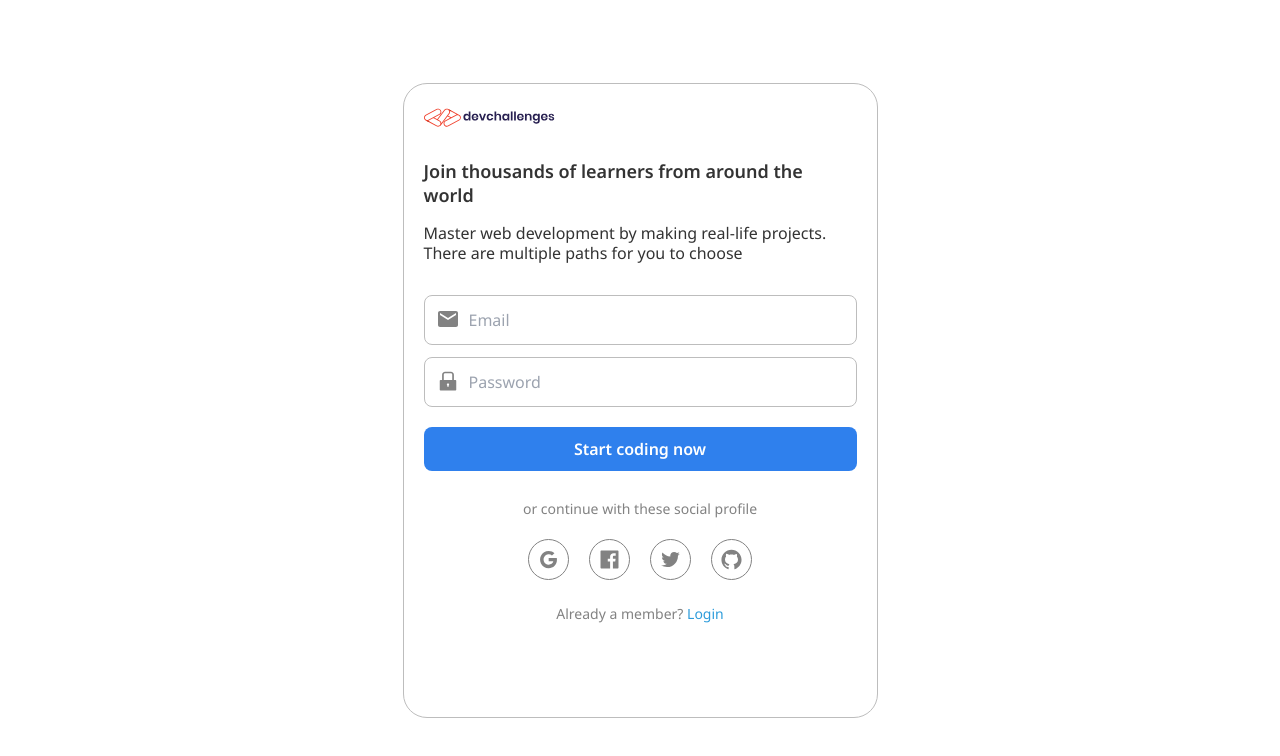
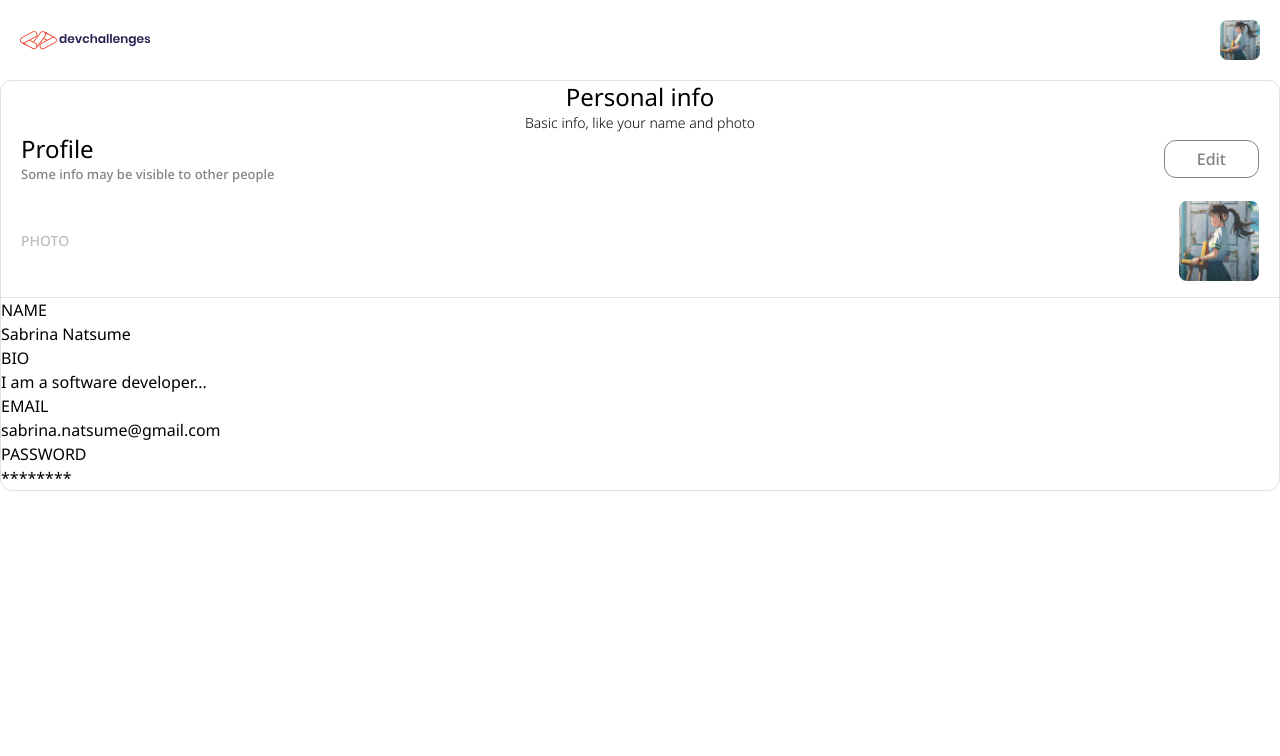
Before and after one commit to ronaldlamdev/login-authentication, a React (Vite) app: page / in a window 1280 px wide. Shown: the top 756 px of the page. Built offline with nearby package versions, Linux system fonts and the light colour scheme.

Commit message:
created profile section tsx

```diff
--- a/src/App.tsx
+++ b/src/App.tsx
@@ -1,9 +1,10 @@
 import Main from "./assets/sections/Main"
+import Profile from "./assets/sections/Profile"
 
 const App = () => {
   return (
     <>
-      <Main />
+      <Profile />
     </>
   )
 }
--- /dev/null
+++ b/src/assets/sections/Profile.tsx
@@ -0,0 +1,56 @@
+import Logo from '../images/devchallenges.svg';
+import Pfp from '../images/animegirl.jpg';
+
+const Profile = () => {
+  return (
+    <div className=''>
+      {/* Header */}
+      <header className='p-5 flex justify-between'>
+        <img src={Logo} alt="logo"/>
+        <img src={Pfp} alt='profile picture' className='w-10 h-10 rounded-lg'/>
+      </header>
+      <div className='md:border md:border-[#E0E0E0] md:rounded-xl'>
+        {/*  */}
+        <div className='px-5 flex flex-col items-center'>
+          <h1 className='text-[#000000] text-2xl'>Personal info</h1>
+          <h2 className='text-[#000000] text-sm font-light'>Basic info, like your name and photo</h2>
+        </div>
+        <div className='px-5 flex justify-between items-center'>
+          <div>
+            <h1 className='text-2xl text-[#000000]'>Profile</h1>
+            <h2 className='text-[#828282] text-[.813rem] font-medium'>
+              Some info may be visible to other people
+            </h2>
+          </div>
+          <button className='text-[#828282] font-medium rounded-xl px-8 py-[.375rem] border-[#828282] border'>
+            Edit
+          </button>
+        </div>
+      <div>
+        <div className='px-5 flex justify-between items-center border-b py-4 border-[#E0E0E0]'>
+          <h3 className='text-[#BDBDBD] font-medium text-sm'>PHOTO</h3>
+          <img src={Pfp} alt='profile picture' className='w-20 h-20 rounded-lg'/>
+        </div>
+        <div>
+          <h3>NAME</h3>
+          <h3>Sabrina Natsume</h3>
+        </div>
+        <div>
+          <h3>BIO</h3>
+          <h3>I am a software developer...</h3>
+        </div>
+        <div>
+          <h3>EMAIL</h3>
+          <h3>sabrina.natsume@gmail.com</h3>
+        </div>
+        <div>
+          <h3>PASSWORD</h3>
+          <h3>********</h3>
+        </div>
+      </div>
+      </div>
+    </div>
+  )
+}
+
+export default Profile
```
Also changed, not shown: src/assets/images/animegirl.jpg (added).
